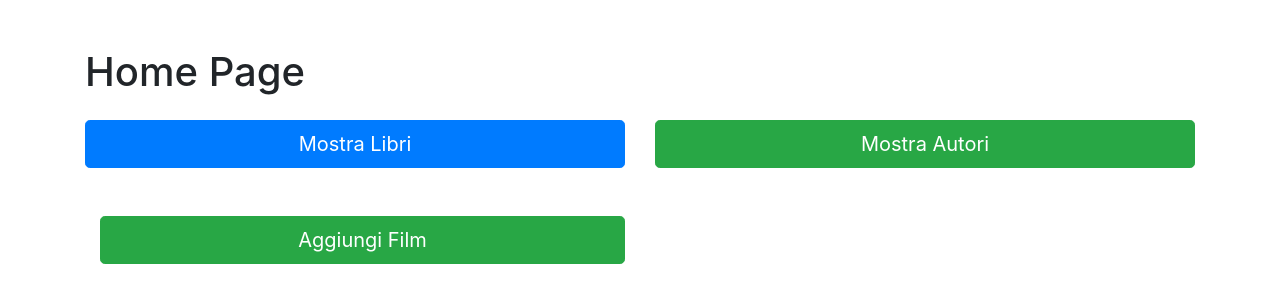
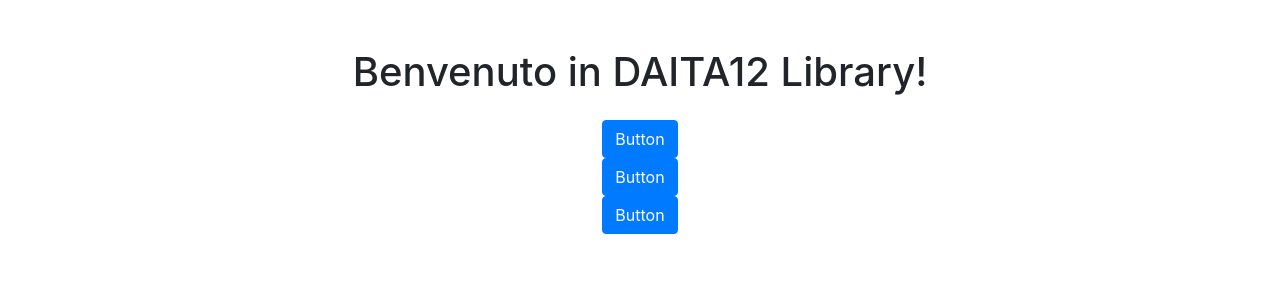
Before and after one commit to paoloorsini/WebAppLab, a Flask app: page / in a window 1280 px wide. Shown: the top 303 px of the page. Run offline with Flask 3, Linux system fonts and the light colour scheme; some libraries are stand-ins or nearby versions.

Commit message:
modifica home

```diff
--- a/WebAppLaboratorio/templates/home.html
+++ b/WebAppLaboratorio/templates/home.html
@@ -1,5 +1,10 @@
 <!DOCTYPE html>
 <html lang="en">
+<style>
+    h1{
+text-align: center;
+}
+</style>
 <head>
     <meta charset="UTF-8">
     <meta name="viewport" content="width=device-width, initial-scale=1.0">
@@ -8,25 +13,17 @@
     <link href="https://stackpath.bootstrapcdn.com/bootstrap/4.5.2/css/bootstrap.min.css" rel="stylesheet">
 </head>
 <body>
-    <div class="container mt-5">
-        <h1 class="mb-4">Home Page</h1>
-        <div class="row">
-            <div class="col-md-6">
-                <a href="/movies" class="btn btn-primary btn-lg btn-block">Mostra Libri</a>
-
-
-            </div>
-            <div class="col-md-6">
-                <a href="/authors" class="btn btn-success btn-lg btn-block">Mostra Autori</a>
-            </div>
+    <div class="container mt-5 text-center">
+        <h1 class="mb-4">Benvenuto in DAITA12 Library!</h1>
+        <div class="d-grid gap-2 col-6 mx-auto">
+            <button class="btn btn-primary" type="button">Button</button>
+        </div>
+        <div class="d-grid gap-2 col-6 mx-auto">
+            <button class="btn btn-primary" type="button">Button</button>
+        </div>
+        <div class="d-grid gap-2 col-6 mx-auto">
+            <button class="btn btn-primary" type="button">Button</button>
         </div>
     </div>
-    <div class="container mt-5">
-         <div class="col-md-6">
-                <a href="/aggiungiLibro" class="btn btn-success btn-lg btn-block">Aggiungi Film</a>
-            </div>
-    </div>
-    <!-- Includi Bootstrap JS (opzionale) -->
-    <script src="https://stackpath.bootstrapcdn.com/bootstrap/4.5.2/js/bootstrap.min.js"></script>
 </body>
 </html>
```
